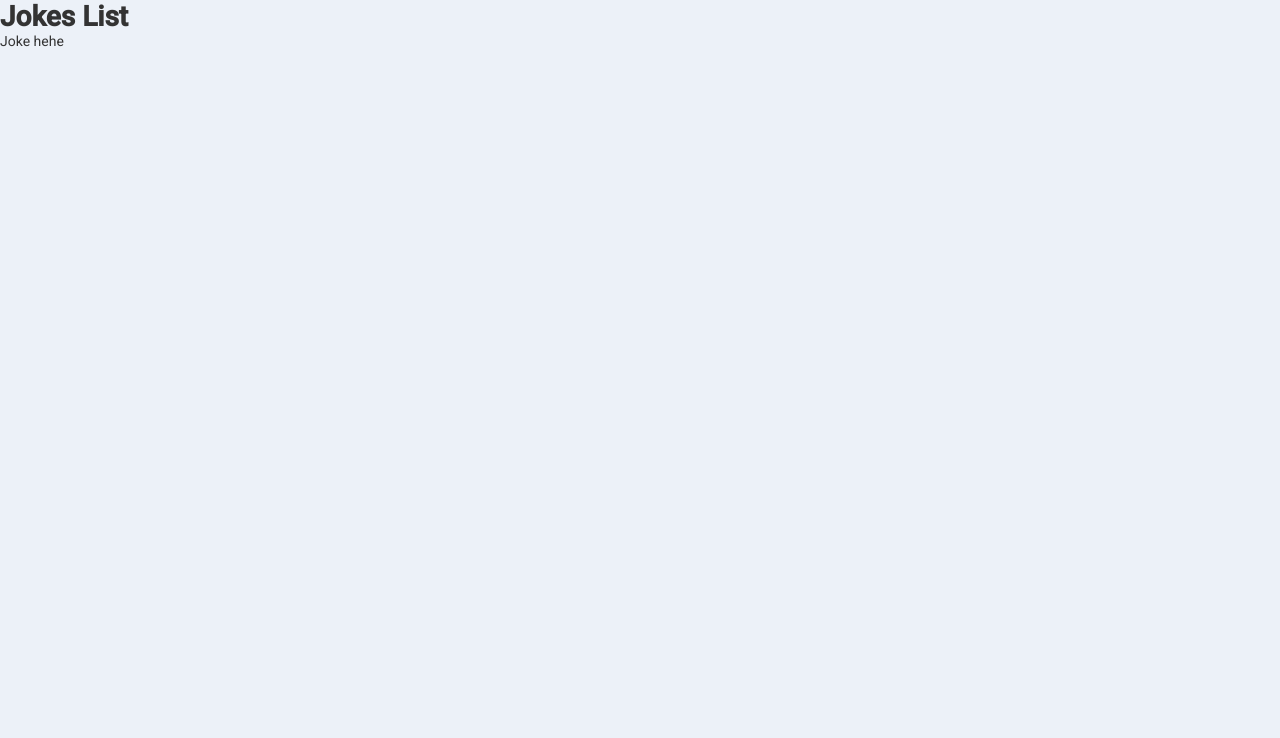
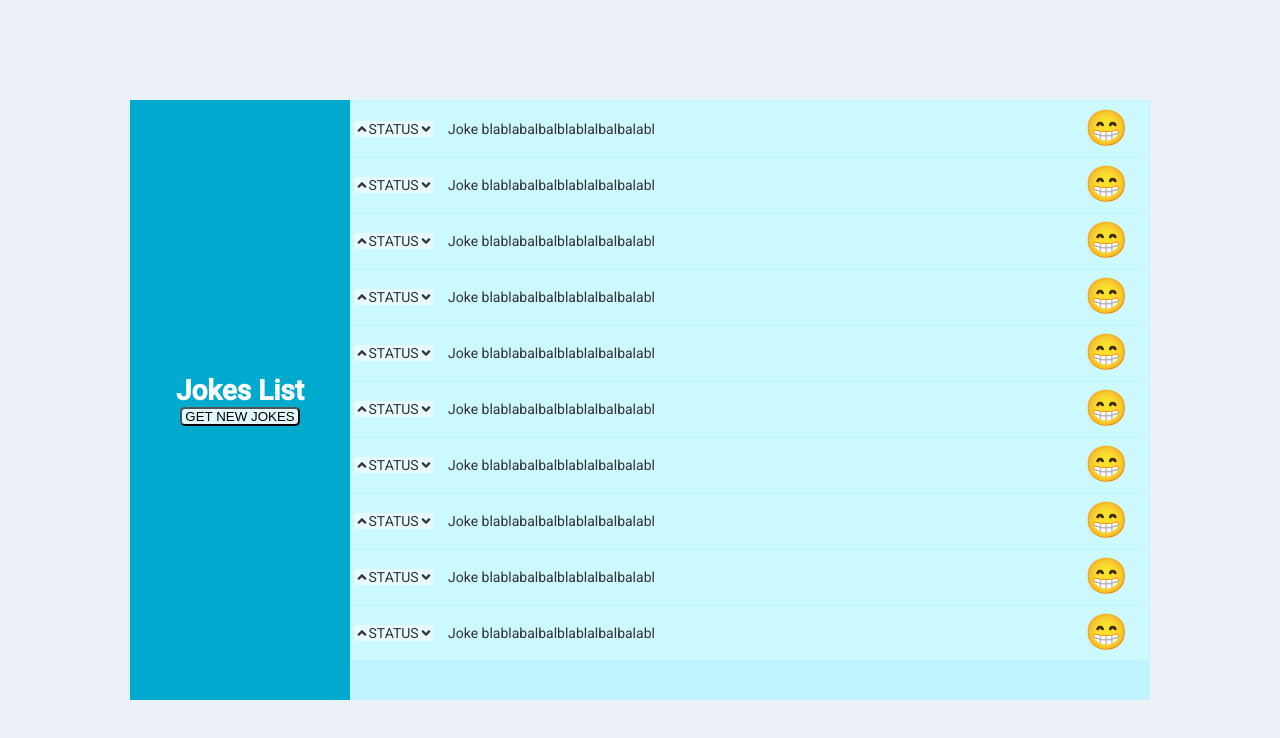
Before and after one commit to iagobontempo/react-jokes-poll, a React (Create React App) app: page / in a window 1280 px wide. Shown: the top 738 px of the page. Built offline with nearby package versions, Linux system fonts and the light colour scheme.

Commit message:
Basic project UI

```diff
--- a/package.json
+++ b/package.json
@@ -6,6 +6,7 @@
     "axios": "^0.19.0",
     "react": "^16.9.0",
     "react-dom": "^16.9.0",
+    "react-icons": "^3.7.0",
     "react-scripts": "3.1.1",
     "styled-components": "^4.3.2"
   },
--- a/src/components/Joke/Joke.jsx
+++ b/src/components/Joke/Joke.jsx
@@ -1,12 +1,23 @@
 import React, { Component } from 'react'
 
-import { Container } from './styles'
+import { Container, ActionDiv, ReactionDiv, JokeDiv } from './styles'
+import { FaAngleUp, FaAngleDown } from 'react-icons/fa'
 
 export class Joke extends Component {
     render() {
         return (
             <Container>
-                Joke hehe
+                <ActionDiv>
+                    <FaAngleUp />
+                    <div>STATUS</div>
+                    <FaAngleDown />
+                </ActionDiv>
+                <JokeDiv>
+                    <p>Joke blablabalbalblablalbalbalabl</p>
+                </JokeDiv>
+                <ReactionDiv>
+                    😁
+                </ReactionDiv>
             </Container>
         )
     }
--- a/src/components/Joke/styles.js
+++ b/src/components/Joke/styles.js
@@ -1,5 +1,33 @@
 import styled from 'styled-components';
 
 export const Container = styled.div`
+    background-color: #ccf8ff;
+    height: 55px;
+    padding: 3px;
+    margin: 1px;
+    display: flex;
+    justify-content: space-between;
+    align-items: center;
+`;
 
-`;
+export const ActionDiv = styled.div`
+    background: #e6fcff;
+    display: flex;
+    justify-content: center;
+    align-items: center;
+    width: 10%;
+`
+
+export const JokeDiv = styled.div`
+    margin-right: 10px;
+    width: 75%;
+`
+
+export const ReactionDiv = styled.div`
+    background: #ccf8ff;
+    display: flex;
+    justify-content: center;
+    align-items: center;
+    width: 10%;
+    font-size: 35px;
+`
--- a/src/components/JokeList/JokeList.jsx
+++ b/src/components/JokeList/JokeList.jsx
@@ -1,14 +1,30 @@
 import React, { Component } from 'react'
 
-import { Container } from './styles'
+import { Container, JokeHeader, List } from './styles'
 import Joke from '../Joke/Joke';
+
+// ! NEED ADD SCROLL AT THE LIST CONTAINER
 
 export class JokeList extends Component {
     render() {
         return (
             <Container>
-                <h1>Jokes List</h1>
-                <Joke />
+                <JokeHeader>
+                    <h1>Jokes List</h1>
+                    <button> GET NEW JOKES </button>
+                </JokeHeader>
+                <List>
+                    <Joke />
+                    <Joke />
+                    <Joke />
+                    <Joke />
+                    <Joke />
+                    <Joke />
+                    <Joke />
+                    <Joke />
+                    <Joke />
+                    <Joke />
+                </List>
             </Container>
         )
     }
--- a/src/components/JokeList/styles.js
+++ b/src/components/JokeList/styles.js
@@ -1,5 +1,36 @@
 import styled from 'styled-components';
 
 export const Container = styled.div`
+    height: 100vh;
+    display: flex;
+    flex-direction: row;
+    justify-content: center;
+    align-items: center;
+`;
 
-`;
+export const JokeHeader = styled.div`
+    background-color: #00aace;
+    width: 220px;
+    height: 600px;
+    display: flex;
+    flex-direction: column;
+    justify-content: center;
+    align-items: center;
+
+
+    h1 {
+        color: white;
+    }
+
+    button {
+        background-color: #e1faff;
+        border-radius: 5px;
+        width: 120px;
+    }
+`
+
+export const List = styled.div`
+    background-color: #bff4ff;
+    width: 800px;
+    height: 600px;
+`
```
Also changed, not shown: 1 other file (tests, documents, lock files or other folders).
